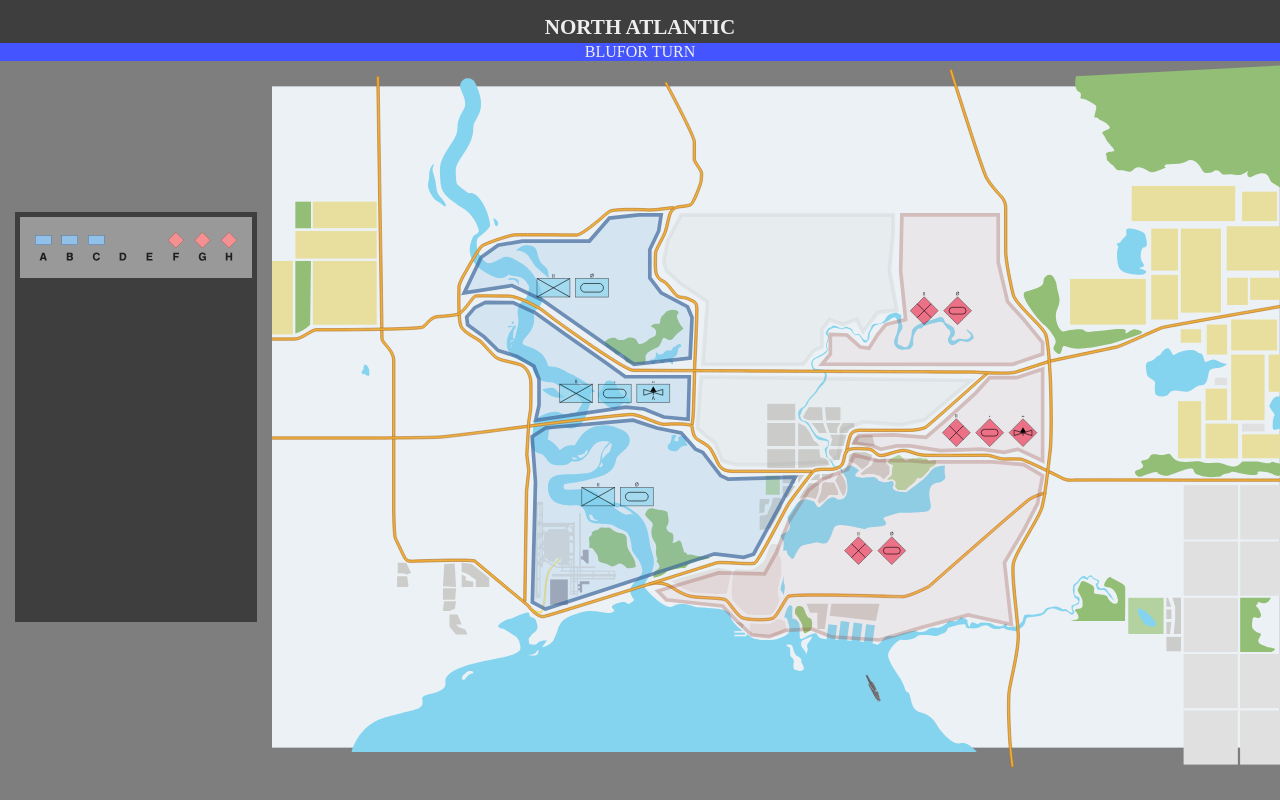
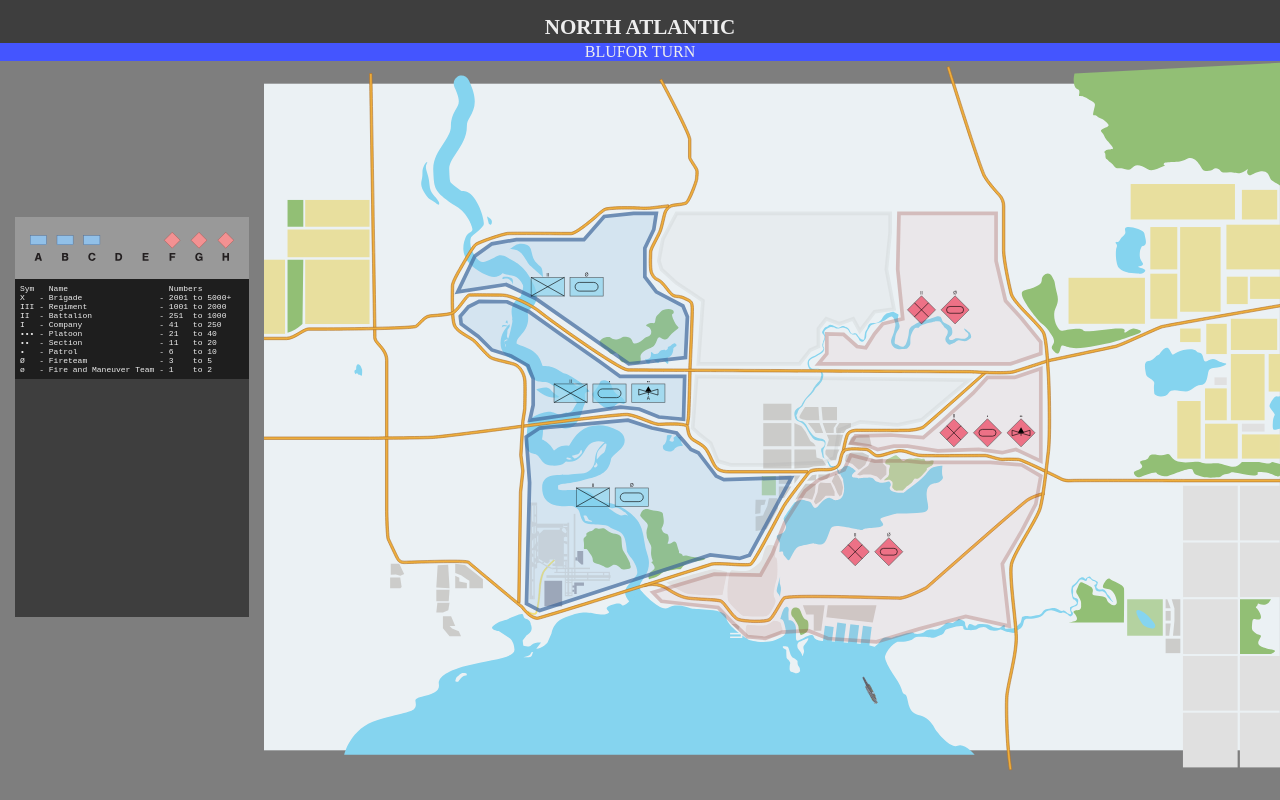
Before and after one commit to amacgillivray/448_g13_p3, a plain HTML site: page index.html in a window 1280 px wide. Drawn offline with Linux system fonts and the light colour scheme.

Commit message:
add size legend and improve ui

```diff
--- a/game.js
+++ b/game.js
@@ -38,8 +38,8 @@ const troop_sizes = {
 };
 
 const team_key = {
-    bf: "NATO",
-    of: "PACT"
+    bf: "<span class=\"bluetext\">NATO</span>",
+    of: "<span class=\"redtext\">PACT</span>"
 };
 
 /**
@@ -314,7 +314,10 @@ class GameMap {
 
             // Make the appropriate troop count icon visible
             let sz = document.getElementById(node).querySelector("." + getBestTroopCountSymbol(unit.count));
-
+            if (sz == null ){
+                alert("Unable to find size symbol for " + unit.side + " " + unit.type + " with count " + unit.count);
+                return;
+            }
             sz.classList.remove("tc_h");
             sz.classList.add("tc");
             //document.getElementById(node).querySelector("." + getBestTroopCountSymbol(unit.count)).setAttribute("class", "tc");
@@ -649,6 +652,8 @@ class Battle {
 
         gameLog( team_key[this._off.side] + " attacks " + this._def.region_phonetic + " from " + this._off.region_phonetic );
         // document.getElementById("battleind").innerHTML = " - IN BATTLE AT " + defending_force.region_phonetic.toUpperCase();
+
+        //document.getElementById("s-" + this._off._side + "-" + this._def._region).classList.toggle("sh", false);
     }
 
     // called by the move handler fn when opposing armies try to
--- a/index.html
+++ b/index.html
@@ -14,7 +14,7 @@
     <p id="turn-indicator" class="blufor"><span id="team">BLUFOR</span> TURN<span id="battleind"></span></p>
   </div>
   <div id="container">
-    <div id="log">
+    <div id="data-panel">
       <div id="mapstatus">
         <svg id="mssvg" xmlns="http://www.w3.org/2000/svg" viewBox="0 0 502.41637 78.10826">
         <defs>
@@ -75,6 +75,18 @@
         <path class="s_cls-2" d="M424.84879,60.15464v10.70361h-2.61133l-.6084-2.46582c-1.33496,2.08887-2.98828,2.90088-5.80176,2.90088-5.48242,0-8.84766-3.7998-8.84766-9.97852,0-6.20752,3.71289-10.23926,9.39844-10.23926,4.23535,0,7.42578,2.40771,8.3252,6.29443l-4.20605,.26123c-.46387-1.79834-1.97266-2.87158-4.08984-2.87158-3.13281,0-5.07617,2.37842-5.07617,6.26514,0,4.17725,1.88574,6.67188,5.04688,6.67188,2.46582,0,4.32227-1.5376,4.75781-3.97412h-4.72852v-3.56787h8.44141Z"/>
         <path class="s_cls-2" d="M478.52555,62.50425v8.354h-4.35059v-19.34766h4.35059v7.28076h7.10645v-7.28076h4.35156v19.34766h-4.35156v-8.354h-7.10645Z"/>
       </svg>
+      </div>
+      <pre id="size-legend">Sym   Name                     Numbers
+X   - Brigade                - 2001 to 5000+
+III - Regiment               - 1001 to 2000
+II  - Battalion              - 251  to 1000
+I   - Company                - 41   to 250
+••• - Platoon                - 21   to 40
+••  - Section                - 11   to 20
+•   - Patrol                 - 6    to 10
+Ø   - Fireteam               - 3    to 5
+ø   - Fire and Maneuver Team - 1    to 2</pre>
+      <div id="log">
       </div>
     </div>
     <svg id="game" xmlns="http://www.w3.org/2000/svg" xmlns:xlink="http://www.w3.org/1999/xlink" viewBox="0 0 1646 1080">
--- a/style.css
+++ b/style.css
@@ -176,14 +176,14 @@ svg {
   align-items: center;
 }
 
-#log {
+#data-panel {
     display: flex;
     flex-direction: column;
     width: 250px;
     height: 400px;
     overflow-y: scroll;
     margin: 15px;
-    padding: 5px;
+    padding: 0px;
     background-color: #3e3e3e;
     font-family: 'courier new', monospace;
     font-size: 9px;
@@ -194,3 +194,28 @@ svg {
     color: #999;
     padding-right: 8px;
 }
+
+pre {
+    padding: 5px;
+    background: #1e1e1e;
+    margin-top: 0;
+    font-size: 8px;
+}
+
+#data-panel p {
+    padding: 5px;
+}
+
+.bluetext {
+    color: #85d4ef;
+}
+.redtext {
+    color: #f39192;
+}
+
+/*
+#data-panel
+{
+    font-size: 8px;
+    order: 999;
+} */
```
